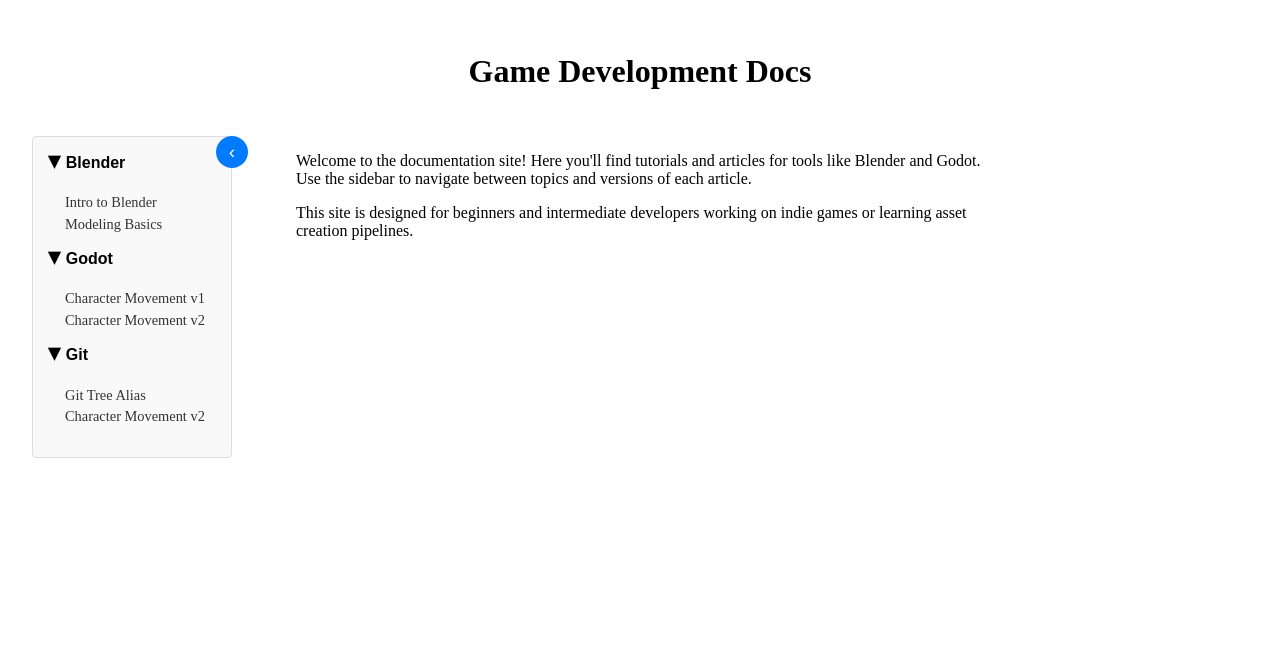
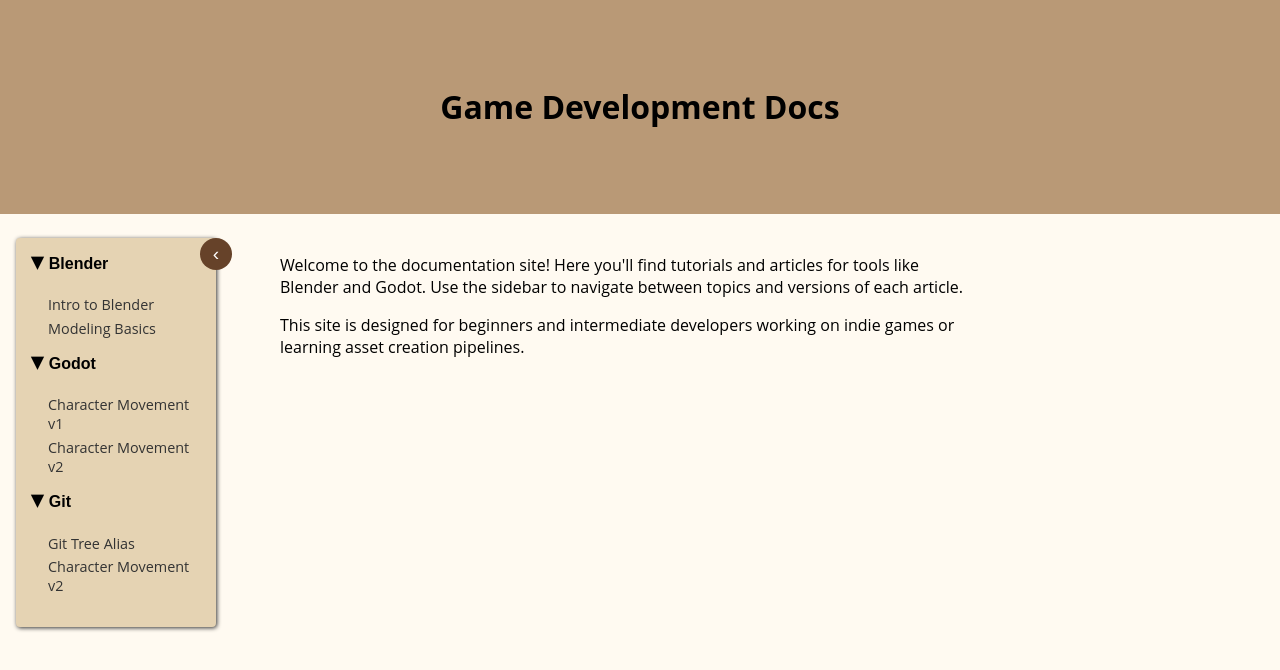
Before and after one commit to jon-yosh/game-development-documentation, a React (Vite) app in the folder game-development-documentation/: page / in a window 1280 px wide. Shown: the top 670 px of the page. Built offline with nearby package versions, Linux system fonts and the light colour scheme.

Commit message:
Add styling

```diff
--- a/game-development-documentation/src/App.tsx
+++ b/game-development-documentation/src/App.tsx
@@ -22,9 +22,9 @@
   return (
     <Router>
       <div className="app-container">
-        <header className="header">
+        <header className="header tiled-background">
           <Link to="/">
-            <h1>Game Development Docs</h1>
+            <h1 className='website-title'>Game Development Docs</h1>
           </Link>
         </header>
 
--- a/game-development-documentation/src/components/MarkdownPage/MarkdownPage.css
+++ b/game-development-documentation/src/components/MarkdownPage/MarkdownPage.css
@@ -17,7 +17,7 @@
 
 .markdown-content pre {
     overflow-x: auto;
-    background: #1e1e1e; /* Optional: dark background */
+    background: var(--color-light);
     color: #f8f8f2;
     padding: 1rem;
     border-radius: 6px;
--- a/game-development-documentation/src/components/Sidebar/Sidebar.css
+++ b/game-development-documentation/src/components/Sidebar/Sidebar.css
@@ -29,9 +29,9 @@
 /* Sidebar panel */
 .sidebar {
     width: 200px;
-    background-color: #f9f9f9;
+    background-color: var(--color-light);
     padding: 1rem;
-    border: 1px solid #ddd;
+    box-shadow: 1px 1px .3em var(--color-black);
     border-radius: 4px;
     font-size: 0.9rem;
     box-sizing: border-box;
@@ -41,7 +41,7 @@
 .sidebar-toggle {
     width: 32px;
     height: 32px;
-    background-color: #007bff;
+    background-color: var(--color-dark);
     border: none;
     color: white;
     font-size: 1.2rem;
--- a/game-development-documentation/src/index.css
+++ b/game-development-documentation/src/index.css
@@ -1,6 +1,32 @@
-/* Container styles */
-.app-container {
-  padding: 1.5rem;
+html, body {
+  margin: 0;
+  padding: 0;
+}
+
+/* Pallette */
+:root {
+  --color-primary: #B99976;    /* Warm taupe */
+  --color-secondary: #D2B48C;  /* Light tan */
+  --color-light: #E5D3B3;     /* Cream */
+  --color-medium: #987554;    /* Medium brown */
+  --color-dark: #664229;      /* Dark brown */
+  --color-black: #333333;     /* Black */
+  --color-white: #FFFAF1;     /* White */
+
+  background-color: var(--color-white);
+}
+
+body {
+  font-family: 'Open Sans', sans-serif; /* Open Sans is the primary font, sans-serif is the fallback */
+}
+
+code {
+  background-color: var(--color-light);
+  color: #333;
+  padding: 2px 4px;
+  border-radius: 3px;
+  font-family: 'Consolas', 'Monaco', 'Courier New', monospace;
+  font-size: 0.9em;
 }
 
 a {
@@ -8,16 +34,23 @@
   color: inherit;
 }
 
+.website-title {
+  font-size: 2em;
+}
+
 .header {
   display: flex;
   justify-content: space-around;
   margin-bottom: 1.5rem;
+  background-color: var(--color-primary);
+  padding: 4em;
 }
 
 .content-layout {
   display: flex;
   align-items: flex-start;
   gap: 2rem;
+  padding: 0em 1em;
 }
 
 /* Main content */
```
